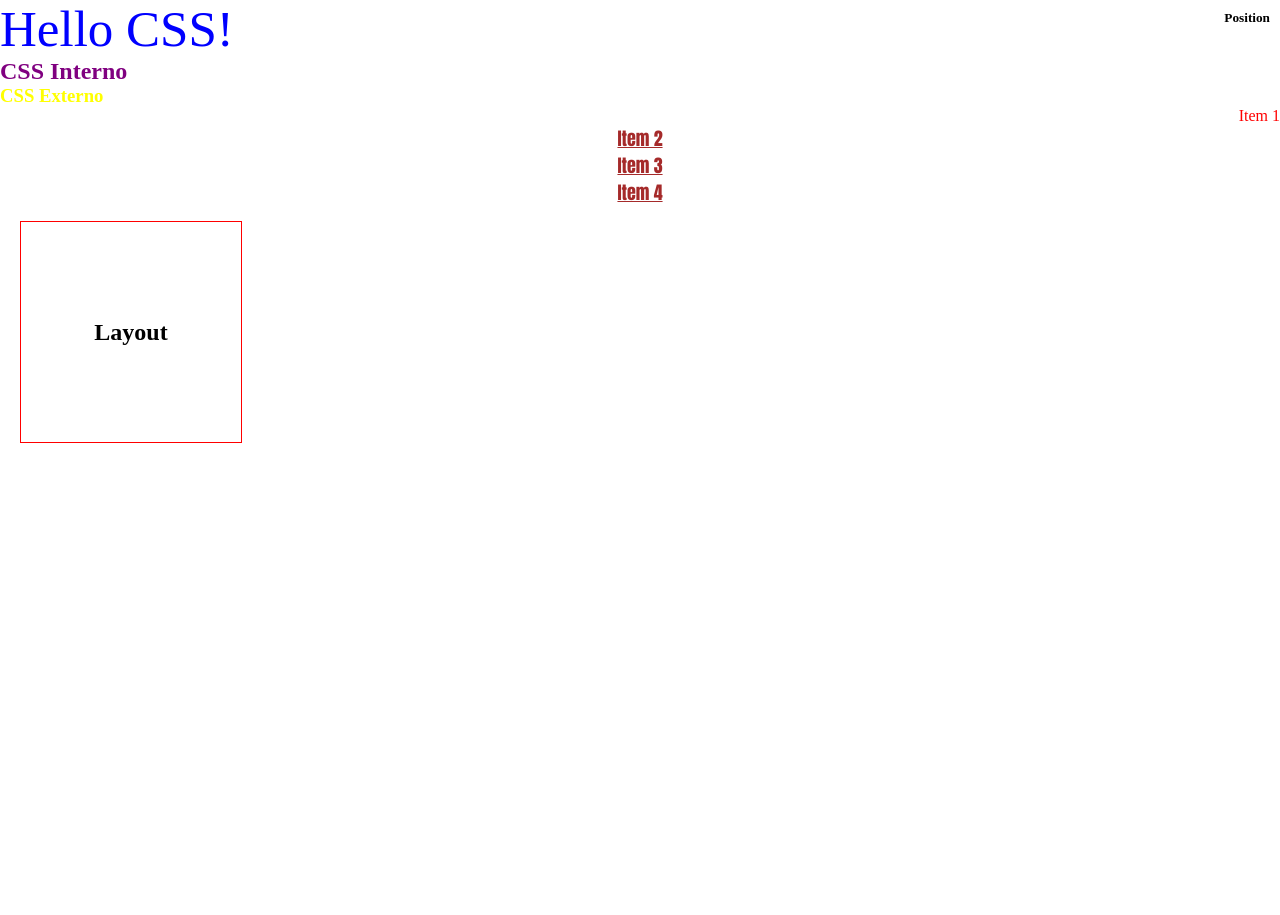
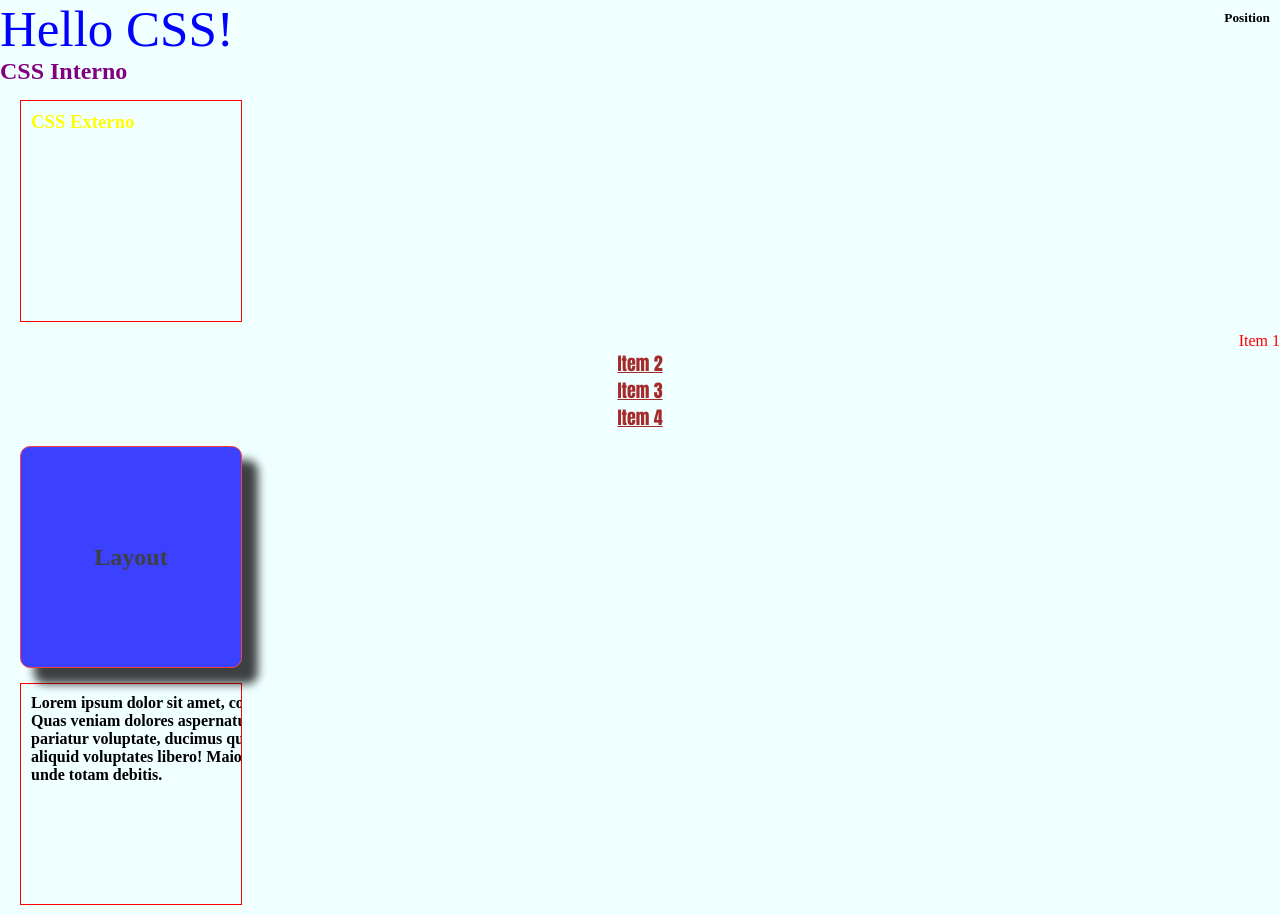
Before and after one commit to joaoschultz/Desenvolvimento-de-Sistemas, a plain HTML site: page CSS/Aula 01/index.html in a window 1280 px wide. Before the commit the page ends 800 px from the top, so only its background shows below. Drawn offline with Linux system fonts and the light colour scheme.

Commit message:
Aula 05/08 - CSS

```diff
--- a/CSS/Aula 01/index.html
+++ b/CSS/Aula 01/index.html
@@ -22,7 +22,7 @@
         CSS Interno
     </h2>
 
-    <h3>
+    <h3 class="box cursor">
         CSS Externo
     </h3>
 
@@ -37,11 +37,12 @@
         <p class="texto">
             Item 3
         </p>
+
     <h4 class="texto">
         Item 4
     </h4>
 
-    <section class="box position">
+    <section class="box position visual">
         <h1>
             Layout
         </h1>
@@ -50,5 +51,12 @@
     <h5 class="position2">
         Position
     </h5>
+
+    <div class="box cursor">
+        <h4 style="height: 400px; width: 400px;">
+            Lorem ipsum dolor sit amet, consectetur adipisicing elit. Quas veniam dolores aspernatur dolorum, repellendus pariatur voluptate, ducimus quod necessitatibus optio aliquid voluptates libero! Maiores corrupti eos, autem unde totam debitis.
+        </h4>
+    </div>
+
 </body>
 </html>
--- a/CSS/Aula 01/style.css
+++ b/CSS/Aula 01/style.css
@@ -1,13 +1,15 @@
 /* Seletor de todos os elementos */
-*{
+* {
     margin: 0;
 }
+
 /* Seletor de elemento */
-h3{
+h3 {
     color: yellow;
 }
+
 /* Seletor de Classe */
-.texto{
+.texto {
     /* Altera a cor do texto */
     color: brown;
     /* Altera o tamanho do texto */
@@ -21,14 +23,16 @@ h3{
     /* Altera decoração do texto */
     text-decoration: underline;
 }
+
 /* Seletor de ID - Identificador */
-#texto{
-color: red;
-font-size: medium;
-text-align: end;
+#texto {
+    color: red;
+    font-size: medium;
+    text-align: end;
 }
+
 /* Atributo de Espaçamento */
-.box{
+.box {
     /* Define a largura - vw */
     width: 200px;
     /* Define a altura - vh */
@@ -42,7 +46,7 @@ text-align: end;
 
 }
 
-.position{
+.position {
     /* A forma de posicionamento */
     display: flex;
     /* Posicionar verticalmente */
@@ -51,8 +55,52 @@ text-align: end;
     justify-content: center;
 }
 
-.position2{
+.position2 {
     position: absolute;
     top: 10px;
     right: 10px;
 }
+
+/* Corpo do HTML - toda a página */
+body {
+    /* Altera a cor de fundo */
+    background-color: beige;
+    /* Altera a imagem de fundo */
+    /* background-image: url(https://media1.tenor.com/m/4A_8lCnwJcEAAAAC/sonic-the.gif); */
+    background-color: azure;
+    /* Define a repetição das imagens no fundo */
+    background-repeat: no-repeat;
+    /* Define a posição da imagem */
+    /* background-position: bottom 10px right 10px; */
+
+    /* Define o tamanho da imagem no fundo */
+    background-size: 100vw 100vh;
+}
+
+.visual {
+    background-color: blue;
+    /*  Define a opacidade */
+    opacity: 75%;
+    /* Adiciona sombra - Y,X, Blur, Spreand */
+    box-shadow: 15px 15px 10px 1px;
+    /* Arrendonda o elemneto */
+    border-radius: 10px;
+    /* Transforma o elemento - rotacionar */
+    transform: rotate(1turn);
+    /* Adiciona uma transição  */
+    transition: width 2s 2s, height 2s 2s, transform 2s;
+}
+
+.visual:hover{
+    width: 300px;
+    height: 300px;
+    backgorund-color: green;
+    transform: rotate(10turn);
+}
+
+.cursor{
+    /* Controle do scroll do elemento */
+    overflow-y: auto;
+    overflow-x: auto;
+    cursor: pointer;
+}
```
Lines whose indentation alone changed are shown as unchanged.
